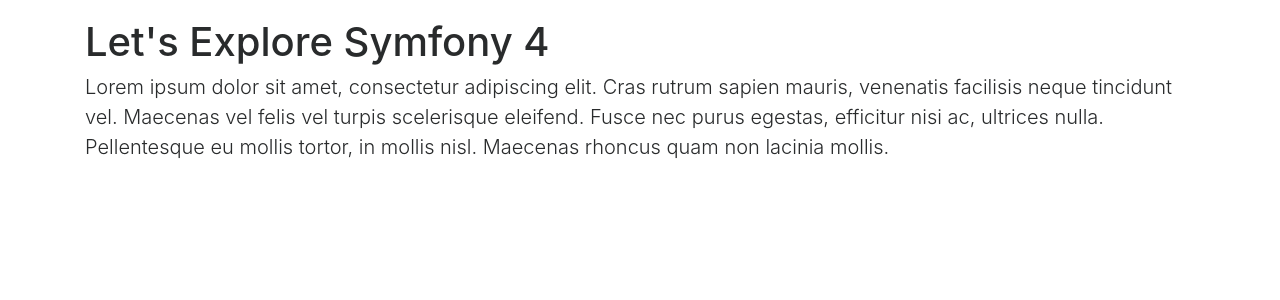
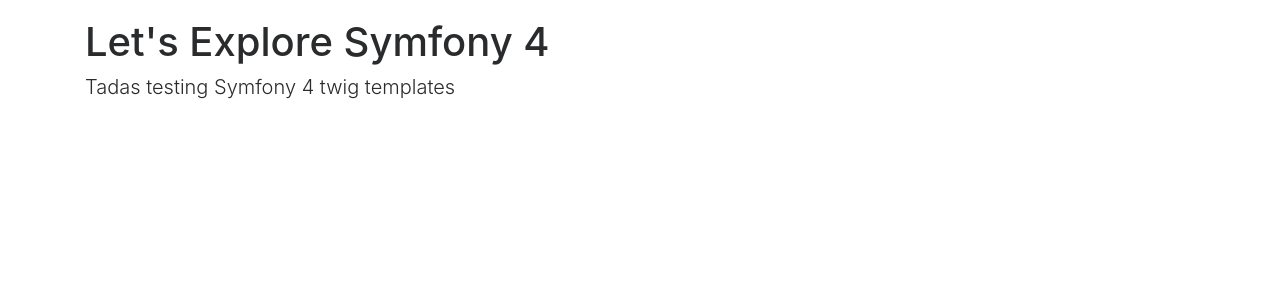
Before and after one commit to tdavidsonas88/LETS-EXPLORE-SY4, a Symfony app: template templates/welcome/index.html.twig in a window 1280 px wide. Shown: the part 54-354 px from the top of the page. Run offline with Twig, Linux system fonts and the light colour scheme; the template is opened without the code that fills it, so the values that code supplies are empty; some libraries are stand-ins or nearby versions.

Commit message:
#master - lets twig do the hard job - base template and app var in twig dump

```diff
--- a/templates/base.html.twig
+++ b/templates/base.html.twig
@@ -1,12 +1,51 @@
-<!DOCTYPE html>
-<html>
-    <head>
-        <meta charset="UTF-8">
-        <title>{% block title %}Welcome!{% endblock %}</title>
-        {% block stylesheets %}{% endblock %}
-    </head>
-    <body>
+<!doctype html>
+<html lang="en">
+<head>
+    <meta charset="utf-8">
+    <meta name="viewport" content="width=device-width, initial-scale=1, shrink-to-fit=no">
+    <meta name="description" content="">
+    <meta name="author" content="">
+
+    <title>{% block title %}Let's Explore Symfony 4{% endblock %}</title>
+
+    <!-- Bootstrap core CSS -->
+    <link rel="stylesheet" href="{{ asset('css/mystyle.css') }}" />
+
+    <link rel="stylesheet"
+          href="https://maxcdn.bootstrapcdn.com/bootstrap/4.0.0-beta.3/css/bootstrap.min.css"
+          integrity="sha384-Zug+QiDoJOrZ5t4lssLdxGhVrurbmBWopoEl+M6BdEfwnCJZtKxi1KgxUyJq13dy"
+          crossorigin="anonymous">
+    <link rel="stylesheet" href="{{ asset('css/custom-style.css') }}" />
+</head>
+
+<body>
+<header>
+    <nav class="navbar navbar-expand-sm navbar-dark bg-dark">
+        <div class="container">
+
+            <a class="navbar-brand" href="{{ path('welcome') }}">Home</a>
+
+            <div class="collapse navbar-collapse">
+                <ul class="navbar-nav mr-auto">
+                    <li class="nav-item">
+                        <a class="nav-link" href="{{ path('hello_page') }}">Hello Page</a>
+                    </li>
+
+                    <li class="nav-item">
+                        <a class="nav-link" href="{{ path('hello_page') }}">Third Page</a>
+                    </li>
+                </ul>
+            </div>
+
+        </div>
+
+    </nav>
+</header>
+
+<main role="main" class="container main">
+    <div>
         {% block body %}{% endblock %}
-        {% block javascripts %}{% endblock %}
-    </body>
+    </div>
+</main>
+</body>
 </html>
--- a/templates/welcome/index.html.twig
+++ b/templates/welcome/index.html.twig
@@ -1,49 +1,8 @@
-<!doctype html>
-<html lang="en">
-<head>
-    <meta charset="utf-8">
-    <meta name="viewport" content="width=device-width, initial-scale=1, shrink-to-fit=no">
-    <meta name="description" content="">
-    <meta name="author" content="">
+{% extends 'base.html.twig' %}
 
-    <title>Let's Explore Symfony 4</title>
-
-    <!-- Bootstrap core CSS -->
-    <link rel="stylesheet" href="{{ asset('css/mystyle.css') }}" />
-
-    <link rel="stylesheet"
-          href="https://maxcdn.bootstrapcdn.com/bootstrap/4.0.0-beta.3/css/bootstrap.min.css"
-          integrity="sha384-Zug+QiDoJOrZ5t4lssLdxGhVrurbmBWopoEl+M6BdEfwnCJZtKxi1KgxUyJq13dy"
-          crossorigin="anonymous">
-</head>
-
-<body>
-    <header>
-        <nav class="navbar navbar-expand-sm navbar-dark bg-dark">
-            <div class="container">
-
-                <a class="navbar-brand" href="{{ path('welcome') }}">Home</a>
-
-                <div class="collapse navbar-collapse">
-                    <ul class="navbar-nav mr-auto">
-                        <li class="nav-item">
-                            <a class="nav-link" href="{{ path('hello_page') }}">Hello Page</a>
-                        </li>
-                    </ul>
-                </div>
-            </div>
-
-        </nav>
-    </header>
-
-    <main role="main" class="container main">
-        <div>
-            <h1>Let's Explore Symfony 4</h1>
-            <p class="lead">Lorem ipsum dolor sit amet, consectetur adipiscing elit. Cras rutrum sapien mauris, venenatis
-                facilisis neque tincidunt vel. Maecenas vel felis vel turpis scelerisque eleifend. Fusce nec purus egestas,
-                efficitur nisi ac, ultrices nulla. Pellentesque eu mollis tortor, in mollis nisl. Maecenas rhoncus quam non
-                lacinia mollis.</p>
-        </div>
-    </main>
-</body>
-</html>
+{% block body %}
+    <div>
+        <h1>Let's Explore Symfony 4</h1>
+        <p class="lead">Tadas testing Symfony 4 twig templates</p>
+    </div>
+{% endblock %}
```
Also changed, not shown: templates/hello_page.html.twig (+10 -1 lines), public/css/custom-style.css (renamed from public/css/mystyle.css).
